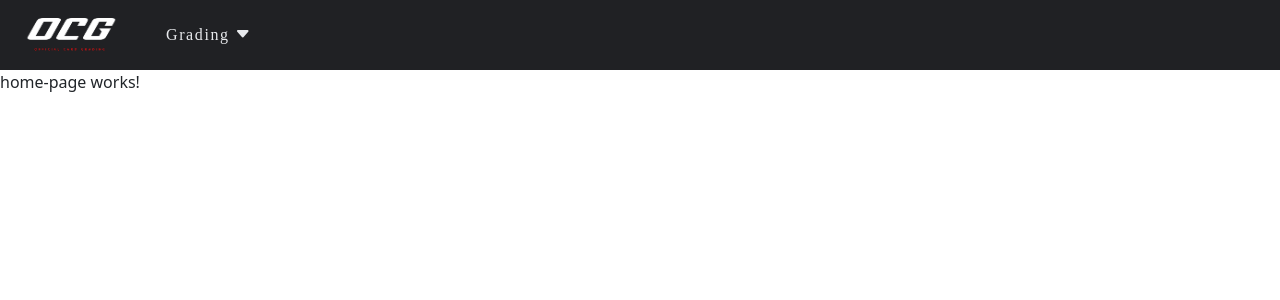
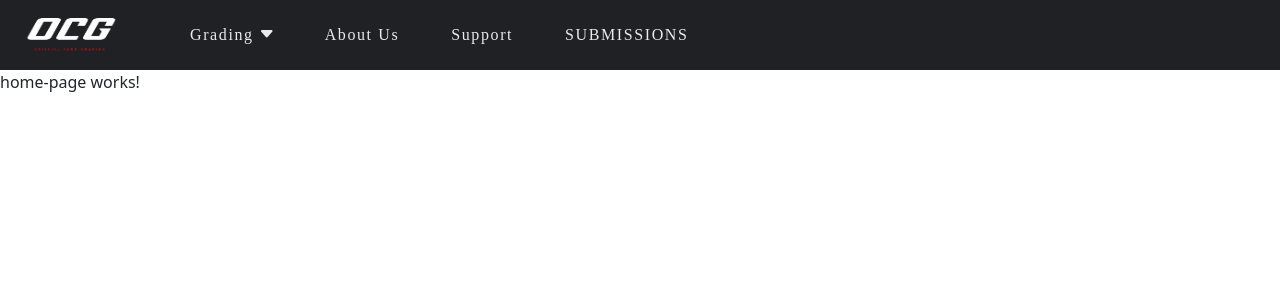
Before and after one commit to MargaridaSoares/OCG, an Angular app in the folder routing-app/: page /home-page in a window 1280 px wide. Shown: the top 300 px of the page. Built offline with nearby package versions, Linux system fonts and the light colour scheme.

Commit message:
Add buttons

```diff
--- a/routing-app/src/app/components/nav-bar-button/nav-bar-button.component.html
+++ b/routing-app/src/app/components/nav-bar-button/nav-bar-button.component.html
@@ -1 +1 @@
-<button routerLink="{{pageToGo}}" class="layout-changes">{{label}}</button>
+<button routerLink="{{pageToGo}}" class="layout-changes alignment">{{label}}</button>
--- a/routing-app/src/app/components/nav-bar-drop-down/nav-bar-drop-down.component.css
+++ b/routing-app/src/app/components/nav-bar-drop-down/nav-bar-drop-down.component.css
@@ -1,11 +1,7 @@
 .dropdown {
     display: inline-block;
 }
-.alignment{
-    display: flex;
-    flex-direction: row;
-    align-items: center;
-}
+
 .erase-margin {
     margin-bottom: 0px;
     margin-left: 5px;
--- a/routing-app/src/app/nav-bar/nav-bar.component.html
+++ b/routing-app/src/app/nav-bar/nav-bar.component.html
@@ -5,10 +5,11 @@
 
         <app-nav-bar-drop-down [titleLabel]="titleLabel" [optionsList]="optionsList"></app-nav-bar-drop-down>
 
-        <!--<app-nav-bar-button (item)="'Support'" (pageToGo)="'/support'"></app-nav-bar-button>
-        <app-nav-bar-button (item)="'SUBMISSIONS'" (pageToGo)="'/submissions'"></app-nav-bar-button>
+        <app-nav-bar-button [label]="'About Us'" [pageToGo]="'/aboutUs'"></app-nav-bar-button>
+        <app-nav-bar-button [label]="'Support'" [pageToGo]="'/support'"></app-nav-bar-button>
+        <app-nav-bar-button [label]="'SUBMISSIONS'" [pageToGo]="'/submissions'"></app-nav-bar-button>
 
-        <div class="background">
+        <!--<div class="background">
             <form >
                 <input class="layout-changes-input" type="text" placeholder="Search Cards..">
                 <h4><i class="bi bi-search icon-color"></i></h4>
--- a/routing-app/src/styles.css
+++ b/routing-app/src/styles.css
@@ -25,3 +25,10 @@
     font-size: medium;
     color: var(--font-normal);
 }
+
+.alignment{
+    display: flex;
+    flex-direction: row;
+    align-items: center;
+    margin: 24px;
+}
```
